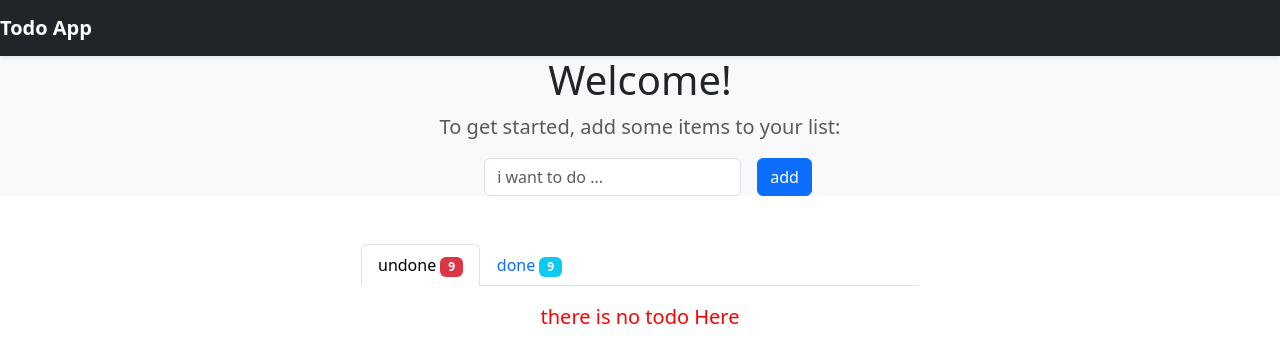
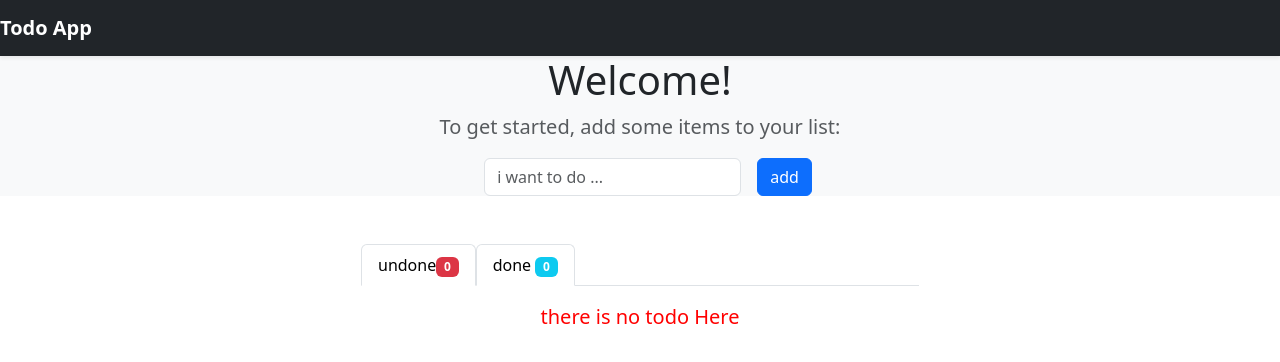
Before and after one commit to M-alaie/Todo-List-React, a React (Create React App) app: page / in a window 1280 px wide. Shown: the top 362 px of the page. Built offline with nearby package versions, Linux system fonts and the light colour scheme.

Commit message:
add edit component and finished project

```diff
--- a/package.json
+++ b/package.json
@@ -6,6 +6,7 @@
     "@testing-library/jest-dom": "^5.17.0",
     "@testing-library/react": "^13.4.0",
     "@testing-library/user-event": "^13.5.0",
+    "axios": "^1.5.0",
     "bootstrap": "^5.3.1",
     "react": "^18.2.0",
     "react-bootstrap": "^2.8.0",
--- a/src/App.js
+++ b/src/App.js
@@ -1,39 +1,101 @@
-import React,{Component} from 'react';
-import Headers from './component/header';
-import FormAddTodo from './component/formAddTodo';
-import TodoList from './component/TodoList';
-import './App.css';
-import Badge from 'react-bootstrap/Badge';
+/* eslint-disable jsx-a11y/anchor-is-valid */
+import React, { PureComponent } from "react";
+import Headers from "./component/header";
+import FormAddTodo from "./component/AddTodo";
+import TodoList from "./component/TodoList";
+import "./App.css";
+import Badge from "react-bootstrap/Badge";
+import "bootstrap/dist/css/bootstrap.min.css";
 
-import 'bootstrap/dist/css/bootstrap.min.css'
+// import Context
 
-class App extends Component {
- state={
-  todos:[]
+import TodoContext from "./Context/Context";
+
+class App extends PureComponent {
+  state = {
+    todos: [],
+    statusDone: false,
+  };
+
+  addTodo(text) {
+    let NewTodo = [{ id: Math.random(), isComplete: false, text: text }];
+    this.setState((preState) => {
+      return { todos: [...preState.todos, ...NewTodo] };
+    });
+    console.log(...NewTodo);
+  }
+  toggleBadge(status) {
+    this.setState({ statusDone: status });
+  }
+  // deletedTodos
+  dleted(key) {
+    this.setState((preState) => {
+      return {
+        todos: preState.todos.filter((item) => item.id !== key),
+      };
+    });
+  }
+  changeDone(key) {
+    let findTodos = this.state.todos.find((item) => item.id === key);
+    let filterTodos = this.state.todos.filter((item) => item.id !== key);
+    findTodos.isComplete =! findTodos.isComplete;
+
+    this.setState({
+      todos: [...filterTodos, findTodos],
+    });
+    console.log(findTodos);
+    console.log(filterTodos);
   }
 
-  addTodo(text){
-    let NewTodo = [{ id: Math.random(), isComplete: false, text: text }];
-    this.setState(preState => {
-      return { todos: [...preState.todos, ...NewTodo] };
-    });
+  EditTodo(key,text){
+    let EditTodoFind=this.state.todos.find((find)=>find.id===key)
+    console.log(EditTodoFind);
+    EditTodoFind.text=text
+
+
+    let filterTodos = this.state.todos.filter((item) => item.id !== key);
+
+    console.log(filterTodos);
+    this.setState({
+      todos:[...filterTodos,EditTodoFind]
+    })
   }
-  render(){
-    let NewListTodos=this.state.todos.map(item=><TodoList text={item.text} key={item.id}></TodoList>)
-    let pTageStyle={
-      color:'red',
-      fontSize:'20px'
 
-    }
+  render() {
+    // let NewListTodos=this.state.todos.map(item=><TodoList text={item.text} key={item.id}></TodoList>)
+
+    let filterTodos = this.state.todos.filter(
+      (item) => item.isComplete === this.state.statusDone
+    );
+
+    let NewListTodos = filterTodos.map((item) => (
+      <TodoList item={item}></TodoList>
+    ));
+
+    let pTageStyle = {
+      color: "red",
+      fontSize: "20px",
+    };
     return (
-      <div className='App'>
+      <TodoContext.Provider
+        value={{
+          todos: this.state.todos,
+          add: this.addTodo.bind(this),
+          deleted: this.dleted.bind(this),
+          done: this.changeDone.bind(this),
+          edit:this.EditTodo.bind(this)
+        }}
+      >
+        <div className="App">
           <Headers></Headers>
           <main>
-             <section className='bg-light' >
-               <div  className="container d-flex flex-column align-items-center">
-                   <h1 >Welcome!</h1>
-                   <p className="lead text-muted">To get started, add some items to your list:</p>
-                   <FormAddTodo add={this.addTodo.bind(this)}></FormAddTodo>
+            <section className="bg-light">
+              <div className="container d-flex flex-column align-items-center">
+                <h1>Welcome!</h1>
+                <p className="lead text-muted">
+                  To get started, add some items to your list:
+                </p>
+                <FormAddTodo></FormAddTodo>
               </div>
             </section>
             <div className="todosList mt-5">
@@ -41,23 +103,57 @@ class App extends Component {
                 <div className="d-flex flex-column align-items-center ">
                   <nav className="col-6 mb-3">
                     <div className="nav nav-tabs" id="nav-tab" role="tablist">
-                                <a href='l' className="nav-item nav-link active font-weight-bold" id="nav-home-tab">undone <Badge bg='danger'>9</Badge></a>
-                                <a href='k' className="nav-item nav-link font-weight-bold" id="nav-profile-tab">done <Badge bg='info'>9</Badge></a>
+                      <a
+                        href="#"
+                        className={`nav-item nav-link active font-weight-bold ${
+                          this.state.statusDone === false ? "active" : ""
+                        }`}
+                        id="nav-home-tab"
+                        onClick={this.toggleBadge.bind(this, false)}
+                      >
+                        {" "}
+                        undone
+                        <Badge bg="danger">
+                          {
+                            this.state.todos.filter(
+                              (items) => items.isComplete === false
+                            ).length
+                          }
+                        </Badge>
+                      </a>
+                      <a
+                        href="#"
+                        className={`nav-item nav-link active font-weight-bold ${
+                          this.state.statusDone ? "active" : ""
+                        }`}
+                        id="nav-profile-tab"
+                        onClick={this.toggleBadge.bind(this, true)}
+                      >
+                        done{" "}
+                        <Badge bg="info">
+                          {
+                            this.state.todos.filter(
+                              (items) => items.isComplete === true
+                            ).length
+                          }
+                        </Badge>
+                      </a>
                     </div>
                   </nav>
-                               {this.state.todos.length===0 ? <p style={pTageStyle}>there is no todo Here</p>:NewListTodos}
-
-                    </div>
-
+                  {/* {this.state.todos.length===0 ? <p style={pTageStyle}>there is no todo Here</p>:NewListTodos} */}
+                  {filterTodos.length === 0 ? (
+                    <p style={pTageStyle}>there is no todo Here</p>
+                  ) : (
+                    NewListTodos
+                  )}
                 </div>
               </div>
-
+            </div>
           </main>
         </div>
+      </TodoContext.Provider>
     );
   }
-
 }
 
-
 export default App;
--- /dev/null
+++ b/src/Context/Context.js
@@ -0,0 +1,15 @@
+import React from "react";
+
+const TodoContext=React.createContext({
+    todos:[],
+    edit:()=>{},
+    done:()=>{},
+    deleted:()=>{},
+    add:()=>{}
+
+
+
+})
+
+
+export default TodoContext
--- a/src/component/formAddTodo.js
+++ b/src/component/AddTodo.js
@@ -1,15 +1,22 @@
-import React, { useState } from "react";
+/* eslint-disable react-hooks/rules-of-hooks */
+import React, { useState, useContext } from "react";
 import "bootstrap/dist/css/bootstrap.min.css";
+import TodoContext from "../Context/Context";
 
 function formAddTodo(props) {
-console.log(useState);
-  // eslint-disable-next-line react-hooks/rules-of-hooks
+
+// console.log(useState);
+
+  const todosContext=useContext(TodoContext)
+  console.log(todosContext);
+
+
   const [text,settext]=useState('')
 
 
-  let formHandle = (e) => {
+  let SubmitForm = (e) => {
     e.preventDefault();
-    props.add(text)
+    todosContext.add(text)
 
     settext(""); // Clear input field after adding todo
   };
@@ -17,7 +24,7 @@ console.log(useState);
     settext(e.target.value)
   };
   return (
-    <form onSubmit={formHandle} className="form-inline">
+    <form onSubmit={SubmitForm} className="form-inline">
       <div className="form-group d-flex">
         <input
           type="text"
--- /dev/null
+++ b/src/component/EditTodo.js
@@ -0,0 +1,30 @@
+import React,{ useState} from "react";
+import 'bootstrap/dist/css/bootstrap.css'
+
+
+function EditTodo(props){
+    // eslint-disable-next-line react-hooks/rules-of-hooks
+
+    // eslint-disable-next-line react-hooks/rules-of-hooks
+    const [text,settext]=useState(props.text)
+    let inputhandler=e=>{
+        settext(e.target.value)
+    }
+    return(
+        <div className="col-6 mb-2">
+        <div className="d-flex justify-content-between align-items-center border rounded p-3">
+            <div>
+               <input type="text" value={text} onChange={inputhandler} className="form-control" />
+            </div>
+            <div>
+
+            <button type="button" className="btn btn-info btn-sm ms-2"  onClick={()=>props.edit(text)}>edit</button>
+
+            </div>
+        </div>
+    </div>
+    )
+}
+
+
+export default EditTodo
--- a/src/component/TodoList.js
+++ b/src/component/TodoList.js
@@ -1,20 +1,46 @@
-import React from 'react';
+import React,{useContext, useState} from 'react';
+import EditTodo from "./EditTodo"
+import TodoContext from '../Context/Context';
 
 
 function TodoList(props){
+    let {item}=props
+
+    const todoListContext=useContext(TodoContext)
+
+    let deletedTodos=()=>{
+        todoListContext.deleted(item.id)
+    }
+    let edithandler=(text)=>{
+        todoListContext.edit(item.id,text)
+        setEdit(false)
+    }
+
+   const [edit,setEdit]=useState(false)
     return(
 
-            <div className="col-6 mb-2">
-            <div className="d-flex justify-content-between align-items-center border rounded p-3">
-                <div>
-                    {props.text}
+            <>
+            {
+                edit===false ?(<div className="col-6 mb-2">
+                <div className="d-flex justify-content-between align-items-center border rounded p-3">
+                    <div>
+                        {item.text}
+                    </div>
+                    <div>
+                    <button type="button" className={`btn  btn-sm ms-2 ${item.isComplete ?"btn-success":"btn-warning"}`} onClick={()=>todoListContext.done(item.id)} >{item.isComplete?'done' : 'undone'}</button>
+                    <button type="button" className="btn btn-info btn-sm ms-2"  onClick={()=> setEdit(true)}>edit</button>
+
+
+                        <button type="button" className="btn btn-danger btn-sm ms-2 " onClick={deletedTodos}>delete</button>
+                    </div>
                 </div>
-                <div>
-                    <button type="button" className="btn btn-info btn-sm ms-2">edit</button>
-                    <button type="button" className="btn btn-danger btn-sm ms-2">delete</button>
-                </div>
-            </div>
-        </div>
+            </div>)
+            :
+            <EditTodo  text={item.text} edit={edithandler} />
+            }
+
+            </>
+
     )
 }
 
```
Also changed, not shown: 1 other file (tests, documents, lock files or other folders). Lines whose indentation alone changed are shown as unchanged.
